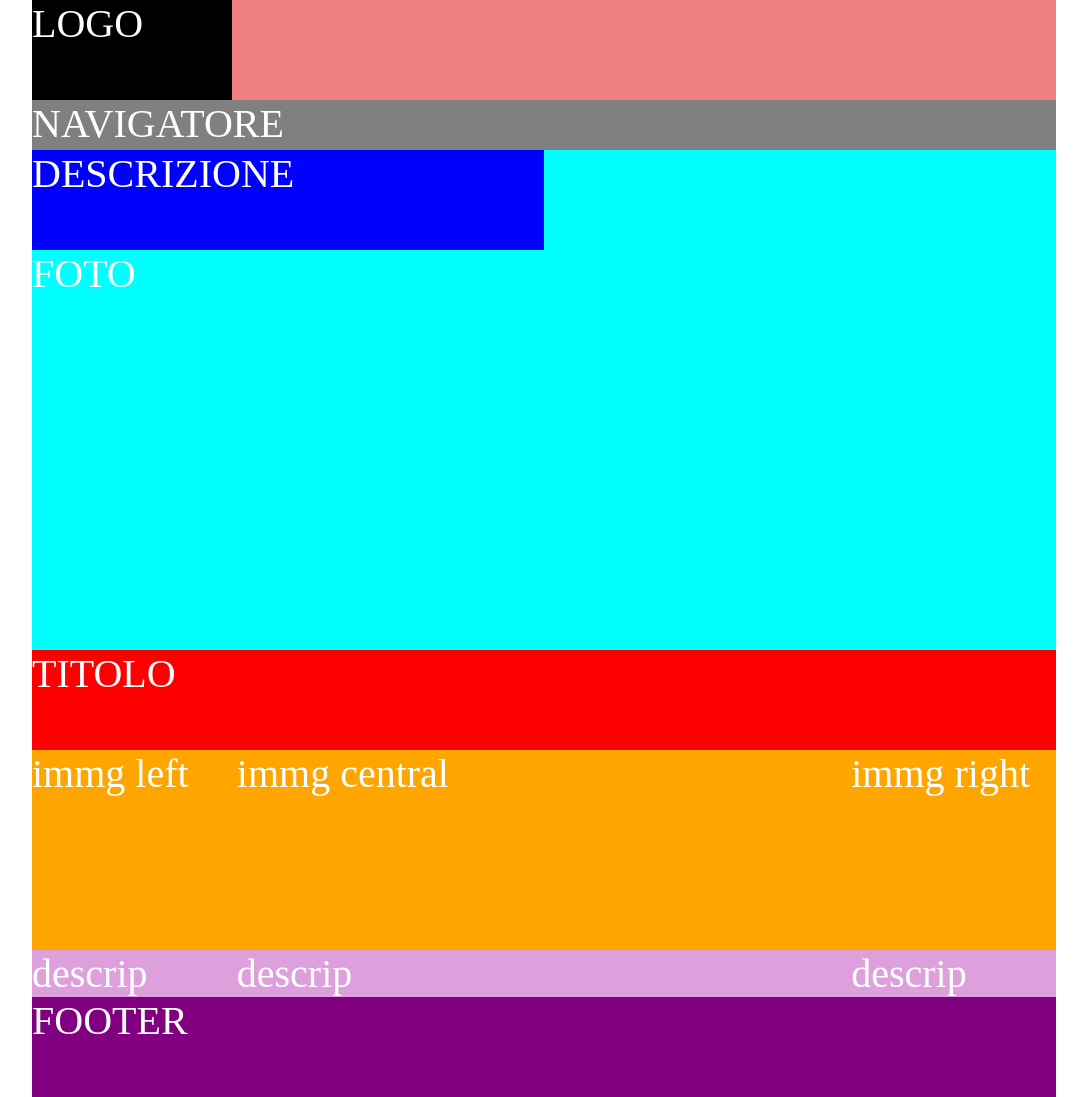
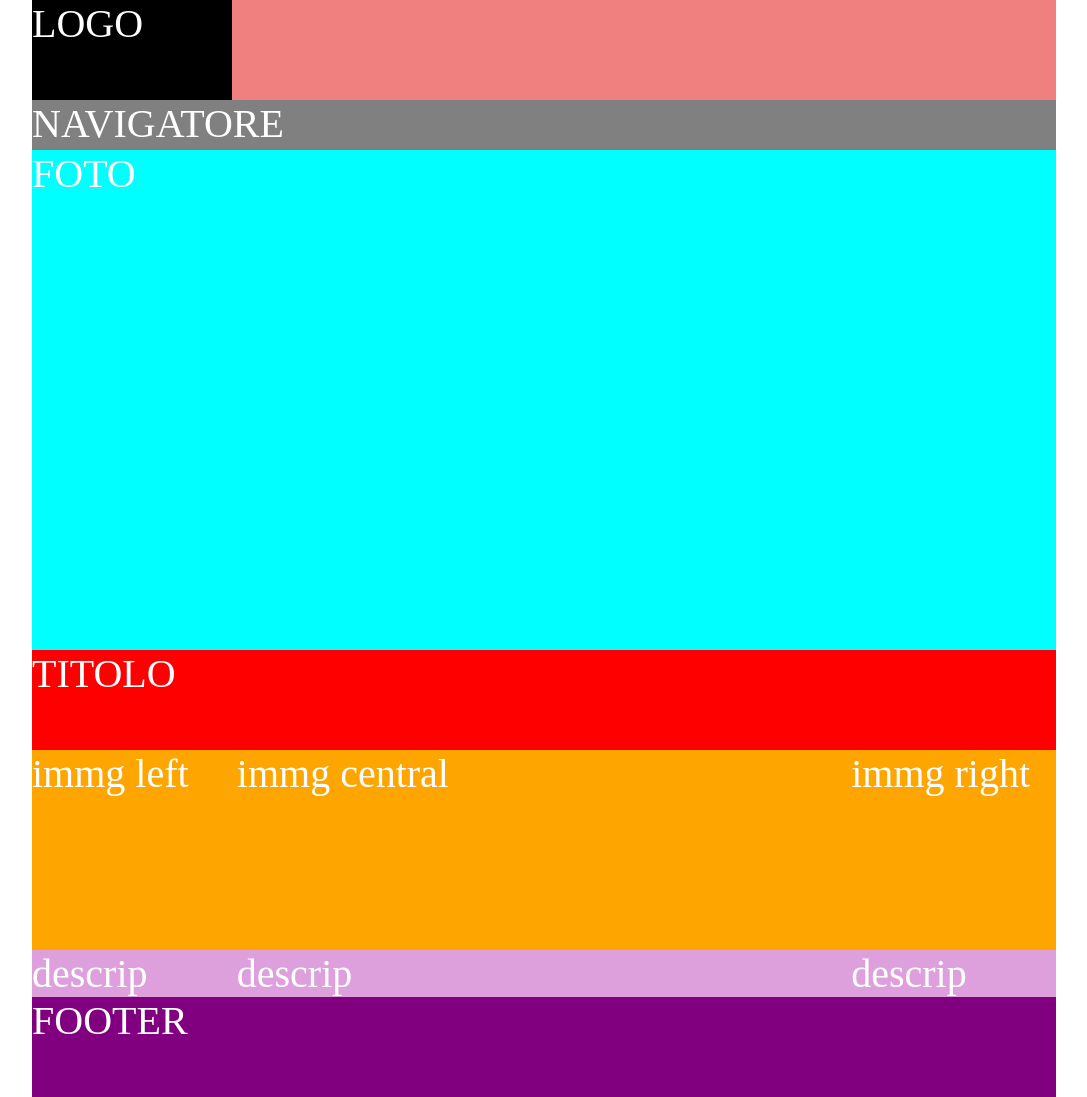
Before and after one commit to AndreiBurbulia/htmlcss-struttura-wp, a plain HTML site: page index.html in a window 1280 px wide. Shown: the whole page, without its empty margins (96-1183 px from the left). Drawn offline with Linux system fonts and the light colour scheme.

Commit message:
Sistemato blocco foto principale

```diff
--- a/css/style.css
+++ b/css/style.css
@@ -47,12 +47,6 @@
     width: 100%;
 }
 
-.photo_description{
-    background-color: blue;
-    height: 20%;
-    width: 50%;
-}
-
 .title_content{
     background-color: red;
     height: 100px;
--- a/index.html
+++ b/index.html
@@ -26,9 +26,6 @@
         <main id="site_main">
             <!-- Foto principale con titolo -->
             <div class="big_photo">
-                <div class="photo_description">
-                    DESCRIZIONE
-                </div>
                 FOTO
             </div>
             <!-- Foto principale con titolo -->
```
